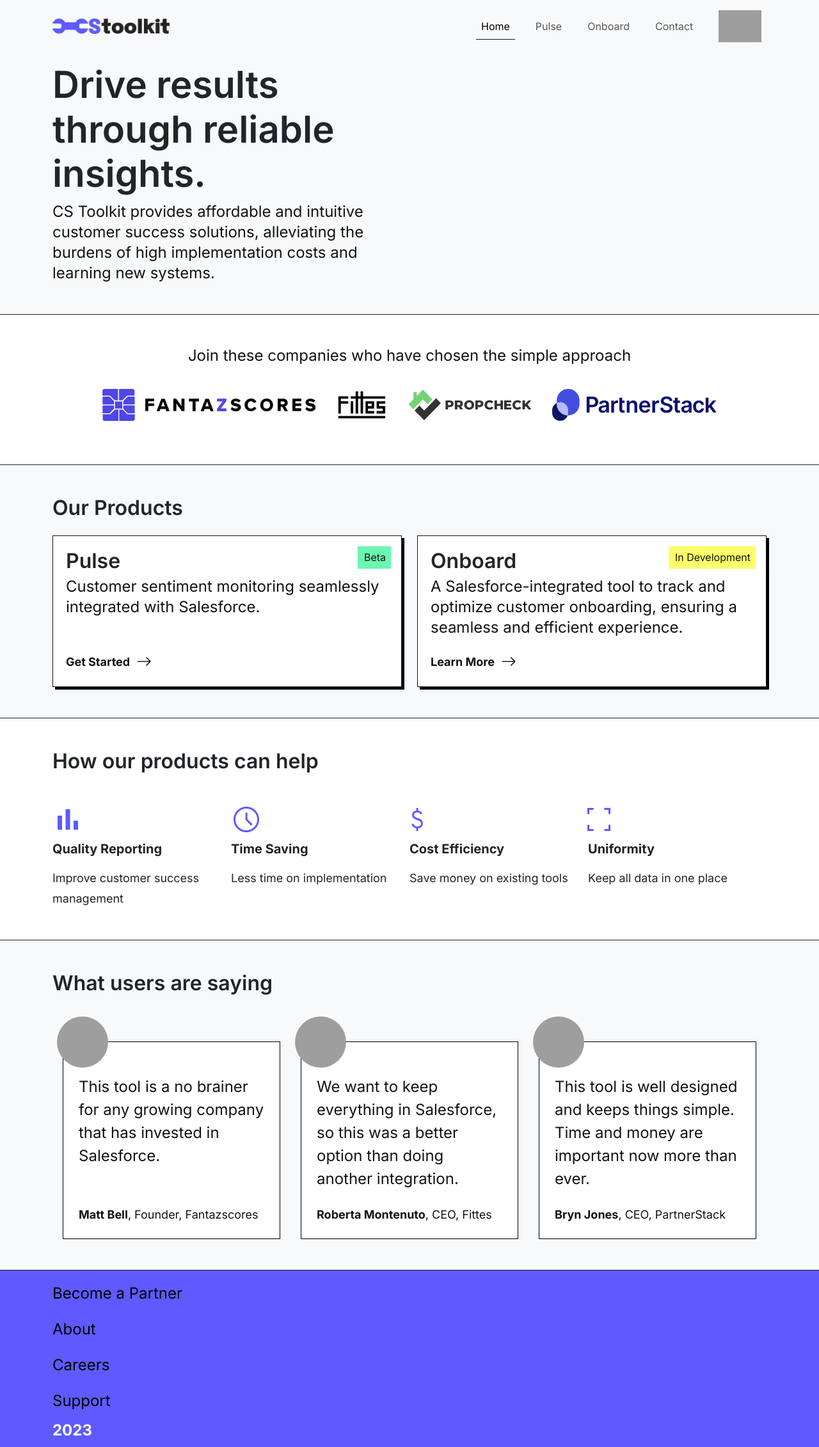
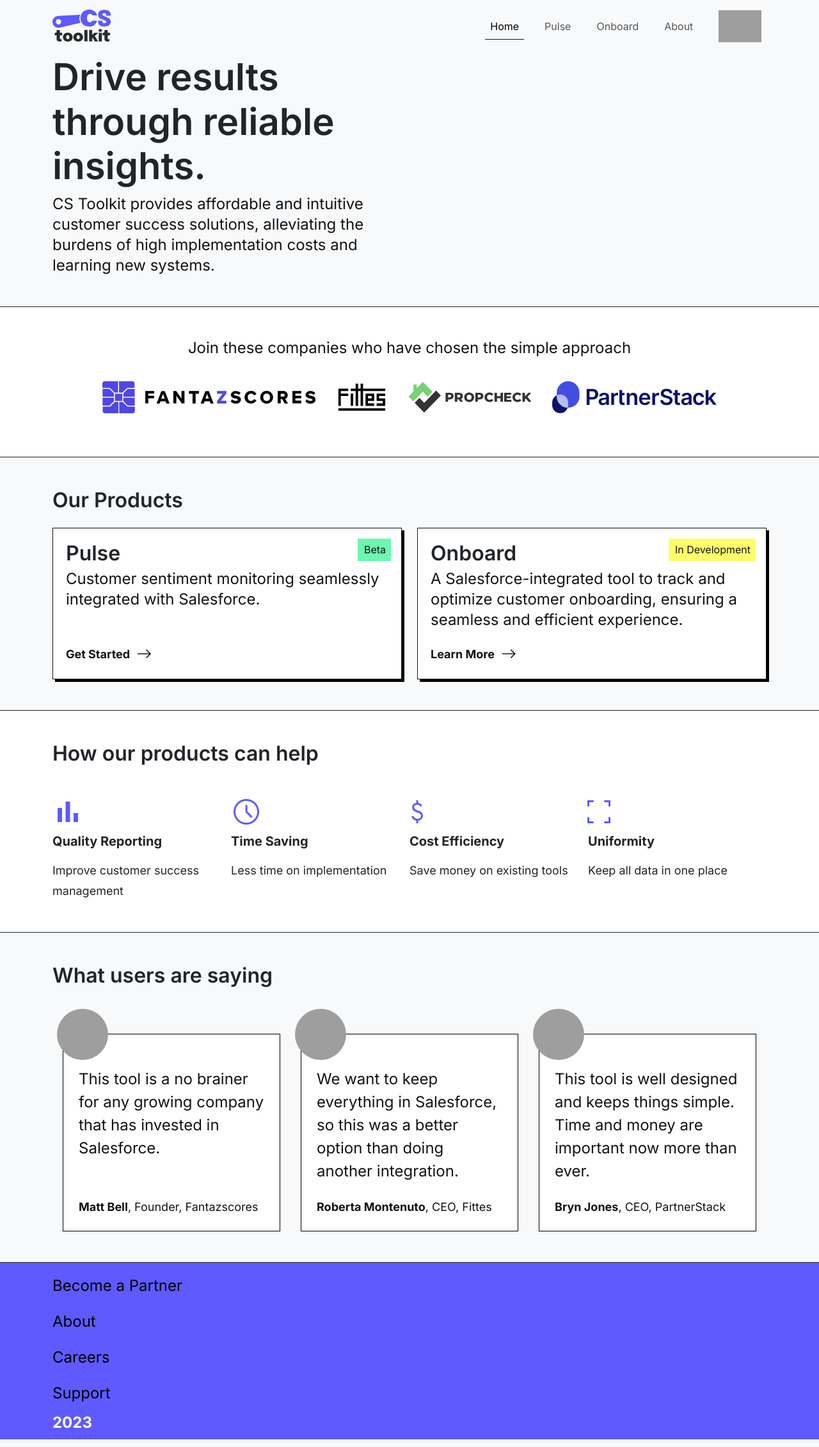
Before and after one commit to wbmcdonald4/cstoolkit, a Flask app: page / in a window 1280 px wide. Shown: the whole page at 64% size. Run offline with Flask 3, Linux system fonts and the light colour scheme; some libraries are stand-ins or nearby versions; grey boxes are pictures that could not be loaded.

Commit message:
update logo

```diff
--- a/src/static/css/main.css
+++ b/src/static/css/main.css
@@ -531,3 +531,13 @@ p {
   height: 100%;
   border: 0;
 }
+
+.navbar-padding {
+  padding-top: 70px; /* This is for large screens */
+}
+
+@media (max-width: 992px) { /* Adjust this value based on when your navbar collapses */
+  .navbar-padding {
+    padding-top: 55px; /* This is for smaller screens when navbar becomes a hamburger menu. Adjust this value based on the actual height of your navbar in its collapsed state. */
+  }
+}
--- a/src/templates/layout/base.html
+++ b/src/templates/layout/base.html
@@ -3,7 +3,7 @@
   <head>
     {% include 'layout/head.html' %}
   </head>
-  <body class="d-flex flex-column min-vh-100 m-0">
+  <body class="d-flex flex-column min-vh-100 m-0 navbar-padding">
     {% include 'layout/header.html' %}
     <main class="flex-grow-1">
       {% block content %}
--- a/src/templates/layout/head.html
+++ b/src/templates/layout/head.html
@@ -7,7 +7,7 @@
   {% endif %}
 <link href="https://cdn.jsdelivr.net/npm/bootstrap@5.3.0-alpha1/dist/css/bootstrap.min.css" rel="stylesheet" integrity="sha384-GLhlTQ8iRABdZLl6O3oVMWSktQOp6b7In1Zl3/Jr59b6EGGoI1aFkw7cmDA6j6gD" crossorigin="anonymous">
 <link href="{{ url_for('static', filename='css/main.css') }}" rel="stylesheet">
-<link rel="icon" type="image/png" href="{{ url_for('static', filename='images/cstoolkit-emblem.png') }}">
+<link rel="icon" type="image/png" href="{{ url_for('static', filename='images/cstoolkit_logos/emblem-green-small.svg') }}">
 
 <!-- Google Fonts -->
 <link rel="preconnect" href="https://fonts.gstatic.com">
--- a/src/templates/layout/header.html
+++ b/src/templates/layout/header.html
@@ -1,8 +1,8 @@
 <header>
-  <nav class="navbar navbar-expand-lg bg-body-tertiary">
+  <nav class="navbar navbar-expand-lg bg-body-tertiary fixed-top">
     <div class="container">
       <a class="navbar-brand" href="{{ url_for('main.home') }}">
-        <img src="{{ url_for('static', filename='images/cstoolkit-logo.png') }}" alt="Logo" height="24" class="d-inline-block align-text-bottom">
+        <img src="{{ url_for('static', filename='images/cstoolkit_logos/cstoolkit-logo.svg') }}" alt="Logo" height="50" class="d-inline-block align-text-bottom">
       </a>
       <button class="navbar-toggler" type="button" data-bs-toggle="collapse" data-bs-target="#navbarSupportedContent" aria-controls="navbarSupportedContent" aria-expanded="false" aria-label="Toggle navigation">
         <span class="navbar-toggler-icon"></span>
@@ -19,11 +19,11 @@
             <a class="nav-link custom-nav-link {{ 'active' if request.path == url_for('main.onboard') }}" href="{{ url_for('main.onboard') }}">Onboard</a>
           </li>
           <li class="nav-item">
-            <a class="nav-link custom-nav-link {{ 'active' if request.path == url_for('main.contact') }}" href="{{ url_for('main.contact') }}">Contact</a>
+            <a class="nav-link custom-nav-link {{ 'active' if request.path == url_for('main.about') }}" href="{{ url_for('main.about') }}">About</a>
           </li>
           <li class="nav-item" style="line-height: normal;">
             <a class="nav-link" href="https://appexchange.salesforce.com/appxListingDetail?listingId=a0N3000000B4QS2EAN" target="_blank">
-              <img src="{{ url_for('static', filename='images/appexchange.svg') }}" alt="AppExchange Link" style="height: 50px; vertical-align: top;">
+              <img src="{{ url_for('static', filename='images/salesforce/appexchange.svg') }}" alt="AppExchange Link" style="height: 50px; vertical-align: top;">
             </a>
           </li>
         </ul>
```
Also changed, not shown: src/static/images/cstoolkit-emblem.png (deleted), src/static/images/cstoolkit-logo.png (deleted), src/static/images/cstoolkit_logos/cstoolkit-logo.svg (added), src/static/images/cstoolkit_logos/emblem-green-small.svg (added), src/static/images/cstoolkit_logos/emblem-green.svg (added), src/static/images/cstoolkit_logos/emblem-light-purple.svg (added), src/static/images/cstoolkit_logos/emblem-purple.svg (added), src/static/images/cstoolkit_logos/emblem-yellow.svg (added), src/static/images/salesforce/appexchange.svg (renamed from src/static/images/appexchange.svg).
